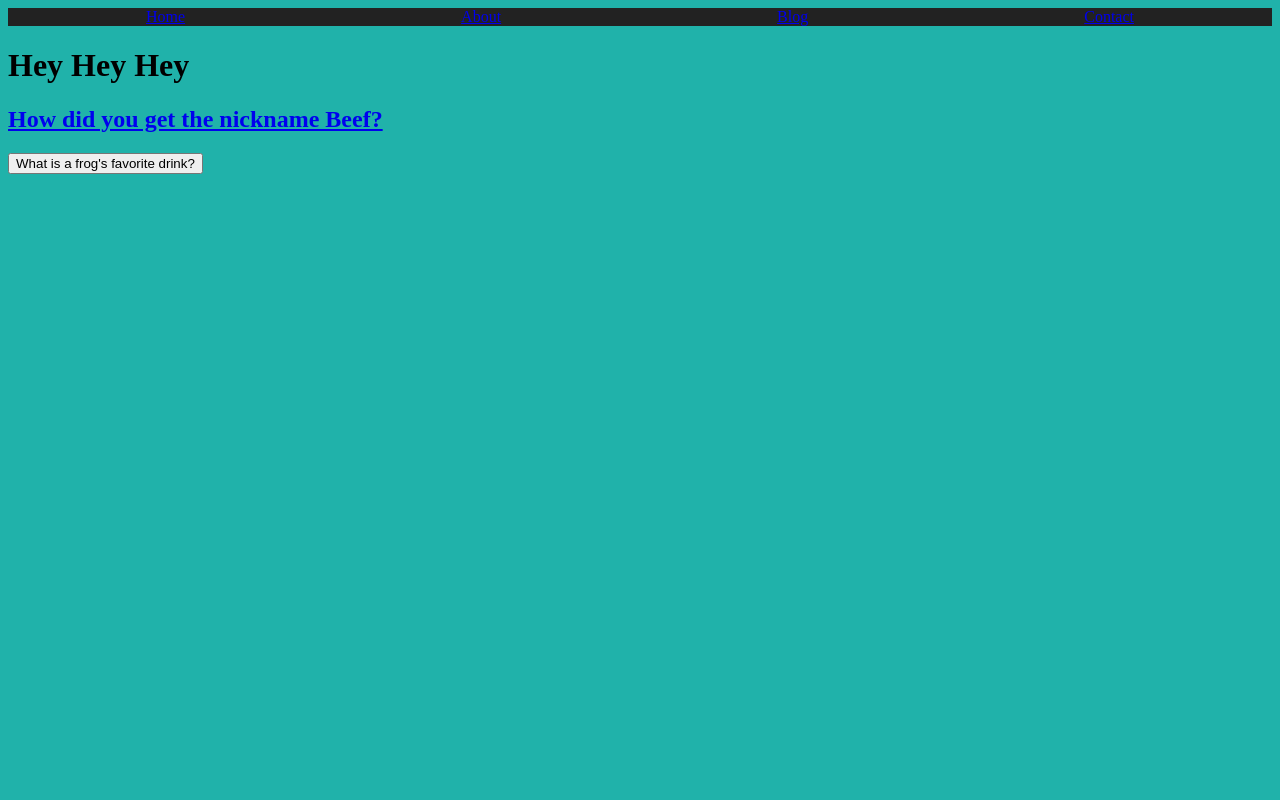
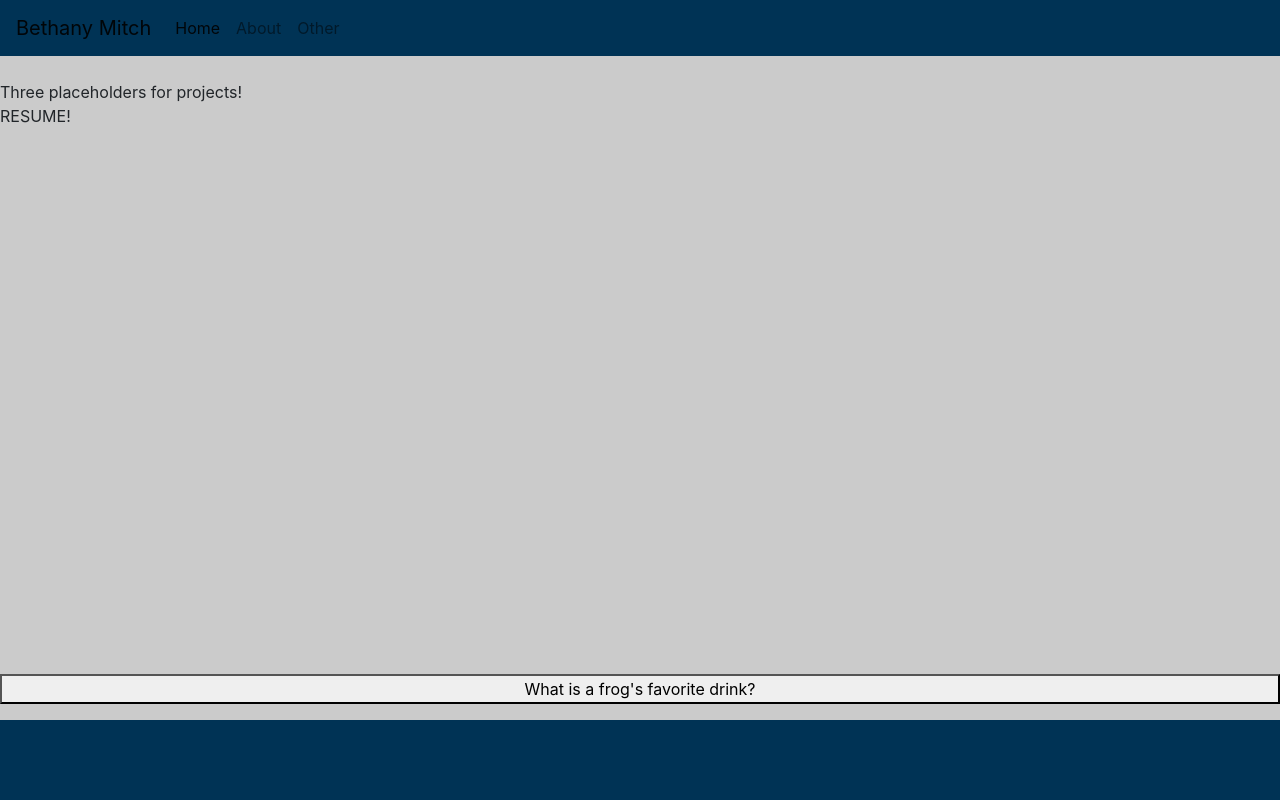
Before and after one commit to justcallmebeef/personal-site-practice, a plain HTML site: page index.html in a window 1280 px wide. Drawn offline with nearby package versions, Linux system fonts and the light colour scheme.

Commit message:
added html

```diff
--- a/index.html
+++ b/index.html
@@ -1,39 +1,54 @@
 <!DOCTYPE html>
 <html>
+
 <head>
   <meta charset="utf-8" />
-    <meta http-equiv="X-UA-Compatible" content="IE=edge">
   <title>Where's the Beef?</title>
   <meta name="viewport" content="width=device-width, initial-scale=1">
+  <link rel="stylesheet" href="https://stackpath.bootstrapcdn.com/bootstrap/4.1.3/css/bootstrap.min.css" integrity="sha384-MCw98/SFnGE8fJT3GXwEOngsV7Zt27NXFoaoApmYm81iuXoPkFOJwJ8ERdknLPMO"
+    crossorigin="anonymous">
   <link rel="stylesheet" type="text/css" media="screen" href="main.css" />
 </head>
-<body>
-        <nav class="container-fluid">
-                <div class="row">
-                  <div class="col-12">
-                    <ul>
-                      <li>
-                        <a href="#">Home</a>
-                      </li>
-                      <li>
-                        <a href="#">About</a>
-                      </li>
-                      <li>
-                        <a href="#">Blog</a>
-                      </li>
-                      <li>
-                        <a href="#">Contact</a>
-                      </li>
-                    </ul>
+
+<body class="site">
+  <header>
+    <nav class="navbar navbar-expand-lg navbar-light">
+      <a class="navbar-brand" href="#">Bethany Mitch</a>
+      <button class="navbar-toggler" type="button" data-toggle="collapse" data-target="#navbarNavAltMarkup"
+        aria-controls="navbarNavAltMarkup" aria-expanded="false" aria-label="Toggle navigation">
+        <span class="navbar-toggler-icon"></span>
+      </button>
+      <div class="collapse navbar-collapse" id="navbarNavAltMarkup">
+        <div class="navbar-nav">
+          <a class="nav-item nav-link active" href="#">Home <span class="sr-only">(current)</span></a>
+          <a class="nav-item nav-link" href="#">About</a>
+          <a class="nav-item nav-link" href="#">Other</a>
         </div>
       </div>
     </nav>
-
-<h1>Hey Hey Hey</h1>
-    <h2>
-        <a href= "page2.html">How did you get the nickname Beef?</a></h2>
+  </header>
+  <main class="site-content">
+    <div class="tech-skills" id="profpic">
+      <img src="" alt="">
+    </div>
+    <div class="tech-skills"></div>
+    <section>
+      Three placeholders for projects!
+    </section>
+    <div>
+      RESUME!
+    </div>
+  </main>
   <button type="button" id="buttonbutton">What is a frog's favorite drink?</button>
   <p id="paragraph"></p>
   <script src="main.js"></script>
+  <script src="https://code.jquery.com/jquery-3.3.1.slim.min.js" integrity="sha384-q8i/X+965DzO0rT7abK41JStQIAqVgRVzpbzo5smXKp4YfRvH+8abtTE1Pi6jizo"
+    crossorigin="anonymous"></script>
+  <script src="https://cdnjs.cloudflare.com/ajax/libs/popper.js/1.14.3/umd/popper.min.js" integrity="sha384-ZMP7rVo3mIykV+2+9J3UJ46jBk0WLaUAdn689aCwoqbBJiSnjAK/l8WvCWPIPm49"
+    crossorigin="anonymous"></script>
+  <script src="https://stackpath.bootstrapcdn.com/bootstrap/4.1.3/js/bootstrap.min.js" integrity="sha384-ChfqqxuZUCnJSK3+MXmPNIyE6ZbWh2IMqE241rYiqJxyMiZ6OW/JmZQ5stwEULTy"
+    crossorigin="anonymous"></script>
+  <footer></footer>
 </body>
+
 </html>
--- a/main.css
+++ b/main.css
@@ -1,24 +1,38 @@
-body {
-    background-color: lightseagreen;
+.site {
+  display: flex;
+  min-height: 100vh;
+  flex-direction: column;
+  background-color: #cbcbcb;
+}
+
+.site-content {
+  flex: 1;
+}
+
+nav {
+  background: #003355;
+}
+
+.navbar-brand, .nav-item {
+  color: #cbcbcb;
 }
 
 img {
-    width: 30%
+  width: 30%
 }
 
-nav {
-    background-color: #222222;
-    text-align: center;
-  }
+footer {
+  display: flex;
+  align-items: flex-end;
+  background: #003355;
+  height: 10vh;
+  width: 100vw:
+}
 
-  nav ul {
-    display: flex;
-    flex-direction: row;
-    margin: 0;
-    padding: 0;
-  }
-
-  nav ul li {
-    flex-grow: 1;
-    display: inline;
-  }
+/* color scheme:
+  Prussian Blue: #003355
+  B'Dazzled Blue: #335577
+  Inchworm (green): #BBEE55
+  Pastel Gray: #CBCBCB
+  White Smoke: #F7F7F7
+   */
```
Lines whose indentation alone changed are shown as unchanged.
